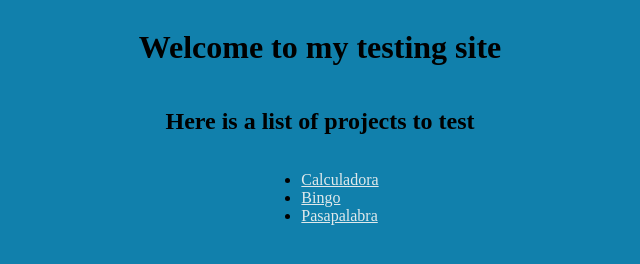
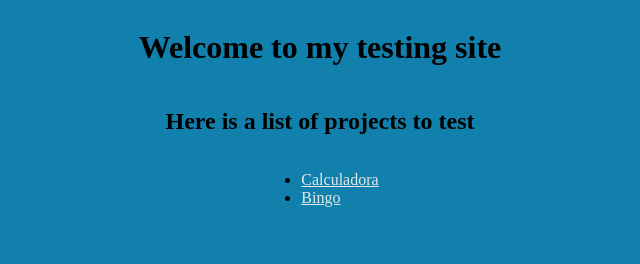
Before and after one commit to RafGarLo/202210W2CH1-rafael.garcia, a website: page index.html in a window 1280 px wide. Shown: the whole page, without its empty margins (320-960 px from the left). Drawn offline with Linux system fonts and the light colour scheme.

Commit message:
removed a non working link

```diff
--- a/index.html
+++ b/index.html
@@ -19,7 +19,7 @@
     <ul class="list-container">
         <li><a href="./calculadora/index.calculadora.html">Calculadora</a></li>
         <li><a href="./bingo/index.bingo.html">Bingo</a></li>
-        <li><a href="./pasapalabra/index.pasapalabra.html">Pasapalabra</a></li>
+
     </ul>
 
 
```
